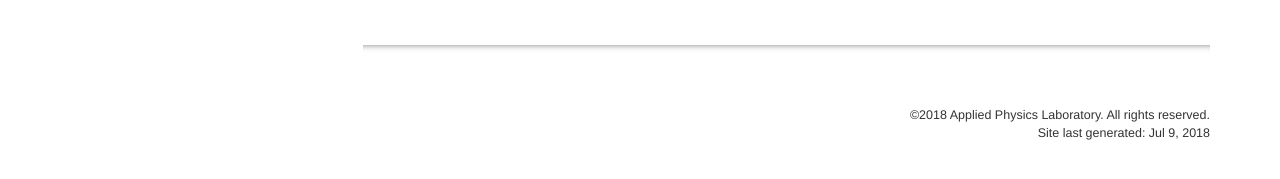
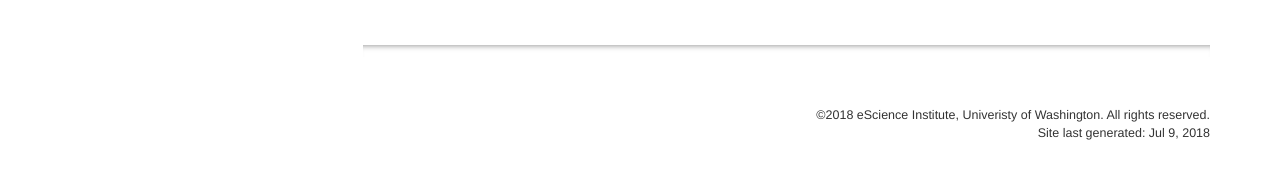
Before and after one commit to waterhackweek/wiki, a Jekyll site: the page built from index.md, in a window 1280 px wide and 1245 px high. Shown: the part 1052-1231 px from the top of the window. Built offline with Jekyll 4.4.1, drawn with Linux system fonts in a browser that asks for light colours; nearby versions of some CDN libraries; comment, search, counter and statistics services are not loaded.

Commit message:
update config

```diff
--- a/_config.yml
+++ b/_config.yml
@@ -9,7 +9,7 @@ topnav_title: Geohackweek Wiki
 site_title: Geohackweek Wiki
 # this appears in the html browser tab for the site title (seen mostly by search engines, not users)
 
-company_name: Applied Physics Laboratory
+company_name: eScience Institute, Univeristy of Washington
 # this appears in the footer
 
 github_editme_path: geohackweek/wiki/blob/gh-pages/
@@ -37,7 +37,7 @@ exclude:
 
 feedback_subject_line: Geohackweek wiki
 
-feedback_email: landungs@uw.edu
+feedback_email: arendta@uw.edu
 # used as a contact email for the Feedback link in the top navigation bar
 
 # feedback_disable: true
```
